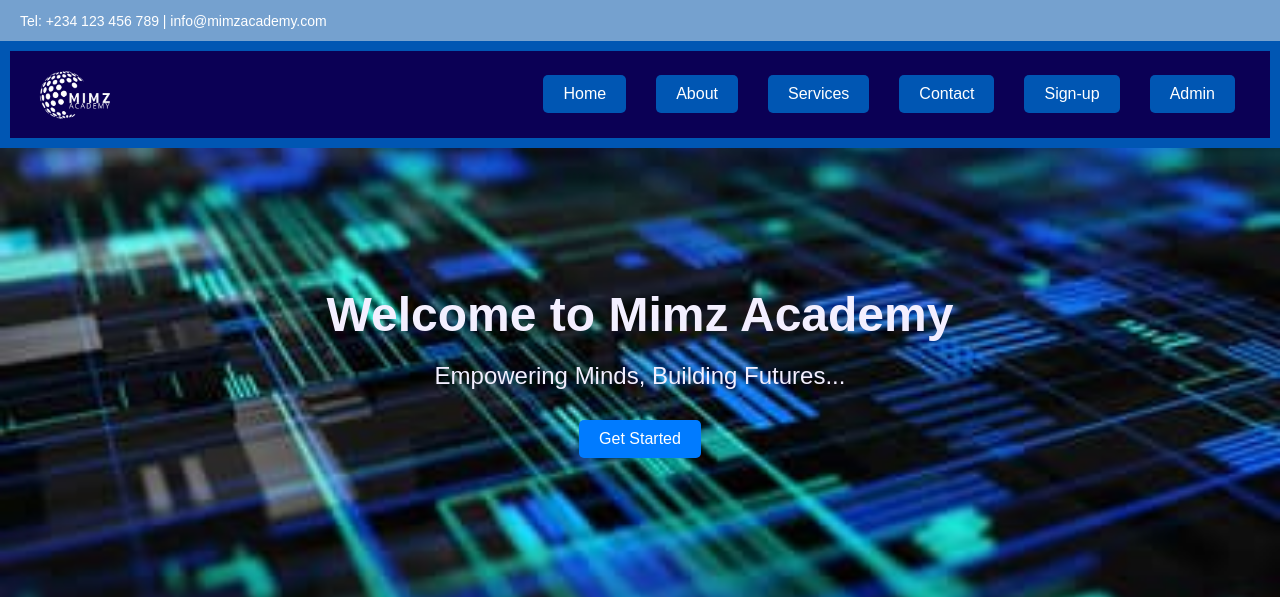
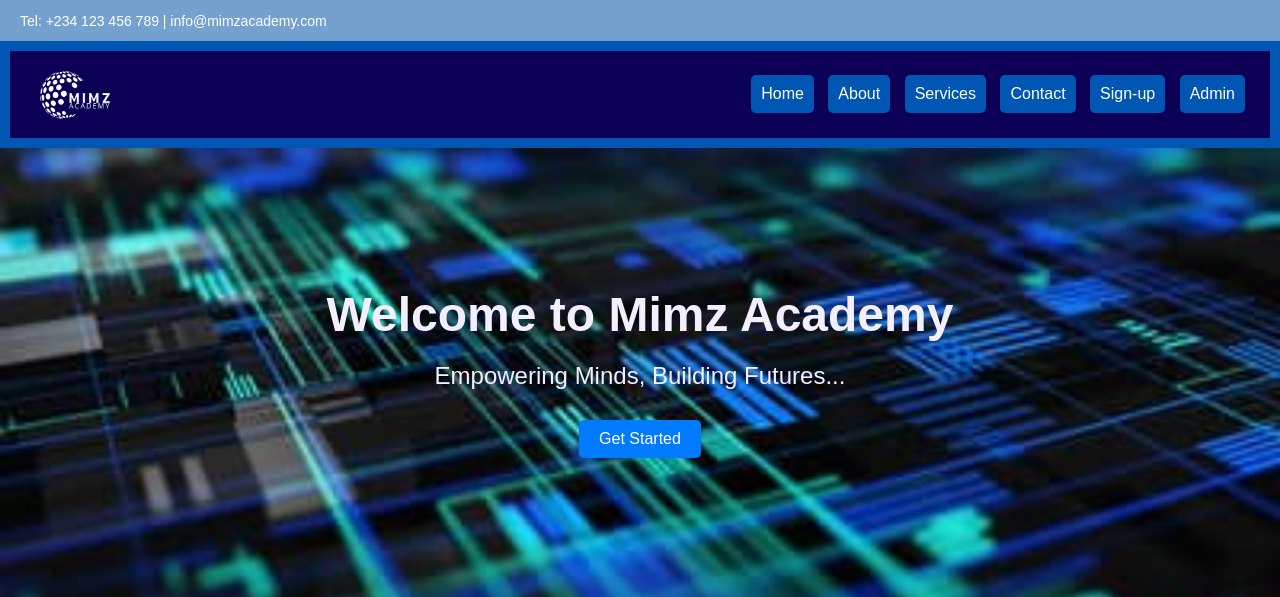
Before and after one commit to mddon/alx-portfolio_project, a Flask app: page / in a window 1280 px wide. Shown: the top 597 px of the page. Run offline with Flask 3, Linux system fonts and the light colour scheme.

Commit message:
Update_on_portfolio project

```diff
--- a/app.py
+++ b/app.py
@@ -35,7 +35,7 @@ from werkzeug.security import generate_password_hash, check_password_hash
 import sqlite3
 
 app = Flask(__name__)
-app.secret_key = 'supersecretkey'  # Change this to a random secret key for production
+app.secret_key = 'supersecretkey'
 
 # Dummy data for demonstration purposes
 users = {
@@ -287,6 +287,18 @@ def contact():
     """
     return render_template('contact.html')
 
+def init_db():
+    """
+    Initializes the databases and creates necessary tables if they do not exist.
+    """
+    conn1 = create_connection()
+    if conn1:
+        conn1.close()
+
+    conn2 = create_connection2()
+    if conn2:
+        conn2.close()
 
 if __name__ == '__main__':
+    init_db()
     app.run(debug=True)
--- a/static/scripts.js
+++ b/static/scripts.js
@@ -103,7 +103,6 @@ function editStudent(regNo) {
     .catch(error => displayError(`Error: ${error.message}`));
 }
 
-fetchStudents();
 
 function toggleMenu() {
     var navLinks = document.getElementById("navLinks");
@@ -116,3 +115,6 @@ function toggleMenu() {
         menuIcon.classList.add("active");
     }
 }
+
+
+fetchStudents();
--- a/static/styles.css
+++ b/static/styles.css
@@ -239,15 +239,19 @@ body {
 
 .nav-links {
     display: flex;
-    align-items: center;
+
+    border-radius: 5px;
+    display: inline-block;
 }
 
 .nav-links a {
     color: #fff;
-    margin: 0 15px;
+    margin: 5px 5px;
     text-decoration: none;
     font-size: 16px;
+    padding: 10px
 }
+
 
 /* Responsive Styles */
 @media (max-width: 768px) {
```
Also changed, not shown: prospective_students.db (deleted), students.db (deleted).
